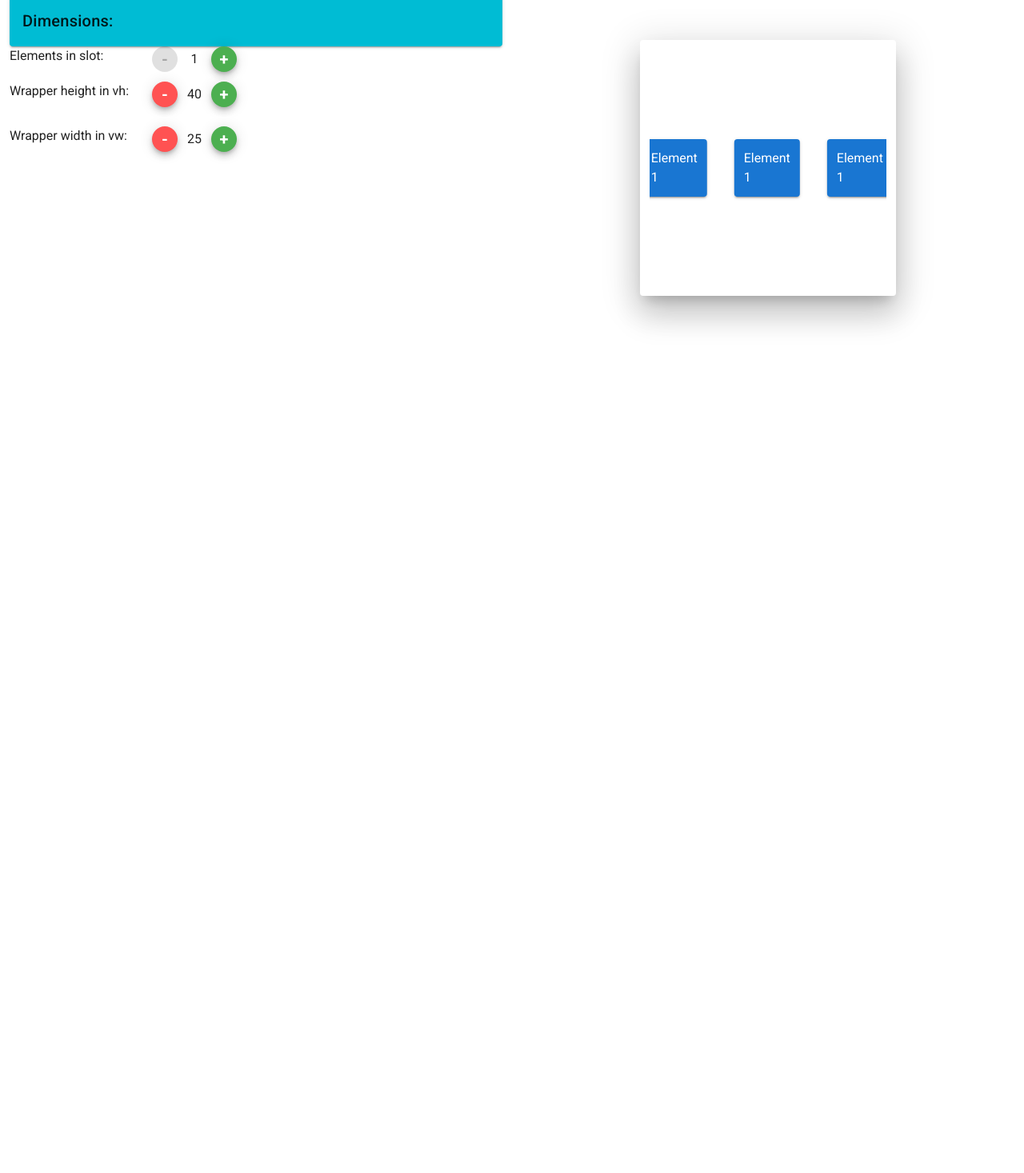
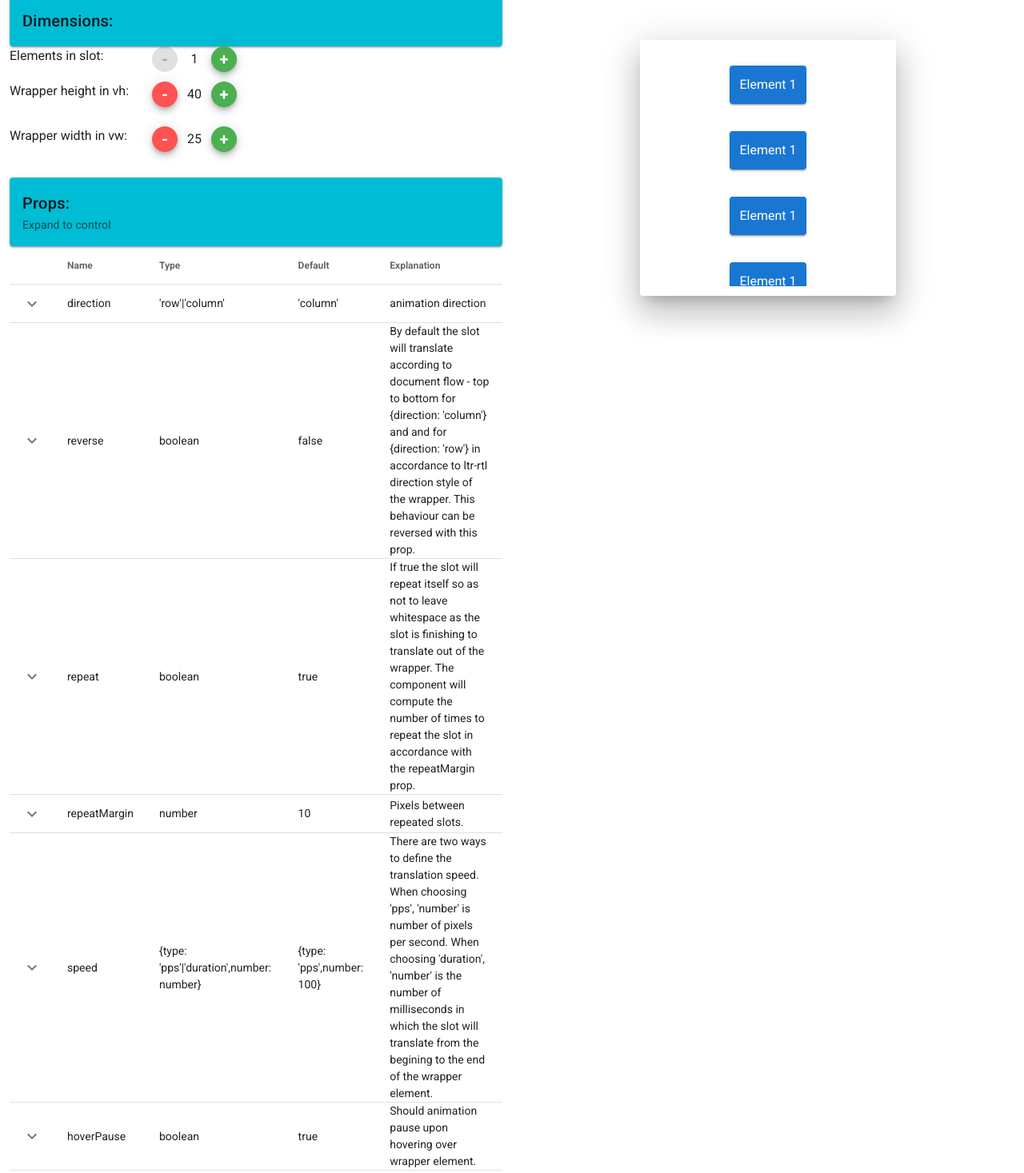
Before and after one commit to YishaiBerg/dynamic-marquee-playground, a Vue app: page / in a window 1280 px wide. Shown: the part 82-1549 px from the top of the page at 80% size. Before the commit the page ends 800 px from the top, so only its background shows below. Built offline with nearby package versions, Linux system fonts and the light colour scheme.

Commit message:
props table and direction

```diff
--- a/src/App.vue
+++ b/src/App.vue
@@ -20,13 +20,20 @@
               :elNum="elNum"
               :width="wrapperWidth"
               :height="wrapperHeight"
+              :direction="direction"
+              @change-direction="direction = $event"
               @change-elnum="changeElNum"
               @change-wrapper-height="wrapperHeight += $event"
               @change-wrapper-width="wrapperWidth += $event"
             />
           </v-col>
           <v-col cols="12" lg="6">
-            <Marquee :elNum="elNum" :wrapperHeight="wrapperHeight" :wrapperWidth="wrapperWidth" />
+            <Marquee
+            :elNum="elNum"
+            :wrapperHeight="wrapperHeight"
+            :wrapperWidth="wrapperWidth"
+            :direction="direction"
+             />
           </v-col>
         </v-row>
       </v-container>
@@ -51,7 +58,8 @@ export default Vue.extend({
   data: () => ({
     elNum: 1,
     wrapperHeight: 40,
-    wrapperWidth: 25
+    wrapperWidth: 25,
+    direction: "column"
   }),
 
   methods: {
--- a/src/components/Controls.vue
+++ b/src/components/Controls.vue
@@ -1,6 +1,8 @@
 <template>
   <div>
-    <v-card color="cyan"><v-card-title>Dimensions:</v-card-title></v-card>
+    <v-card color="cyan">
+      <v-card-title>Dimensions:</v-card-title>
+    </v-card>
     <el-num :elNum="elNum" @change-elnum="$emit('change-elnum', $event)" />
     <wrapper-dimension
       :width="width"
@@ -8,6 +10,16 @@
       @change-width="$emit('change-wrapper-width', $event)"
       @change-height="$emit('change-wrapper-height', $event)"
     />
+    <v-card color="cyan" class="mt-8">
+      <v-card-title>Props:</v-card-title>
+      <v-card-subtitle>Expand to control</v-card-subtitle>
+    </v-card>
+    <v-data-table :items="tableItems" :headers="tableHeaders" hide-default-footer show-expand>
+        <template #expanded-item="{item}">
+<direction @change-direction="$emit('change-direction', $event)"/>
+<!-- hi -->
+        </template>
+    </v-data-table>
   </div>
 </template>
 
@@ -15,12 +27,13 @@
 import Vue from "vue";
 import ElNum from "./ElNum.vue";
 import WrapperDimension from "./WrapperDimension.vue";
-
+import Direction from "./Direction.vue";
 export default Vue.extend({
   name: "controls",
   components: {
     ElNum,
-    WrapperDimension
+    WrapperDimension,
+    Direction
   },
   props: {
     elNum: {
@@ -34,7 +47,65 @@ export default Vue.extend({
     height: {
       type: Number,
       default: 40
+    },
+    direction: {
+        type: String,
+        default: 'column'
     }
-  }
+  },
+  data() {
+      return {
+          tableHeaders: [
+              {text: "Name", value: "name", sortable: false},
+              {text: "Type", value: "type", sortable: false},
+              {text: "Default", value: "default", sortable: false},
+              {text: "Explanation", value: "explanation", sortable: false},
+          ],
+          tableItems: [
+              {
+                  name: "direction",
+                  type: "'row'|'column'",
+                  default: "'column'",
+                  explanation: "animation direction"
+              },
+              {
+                  name: "reverse",
+                  type: "boolean",
+                  default: "false",
+                  explanation: "By default the slot will translate according to document flow - top to bottom for {direction: 'column'} and and for {direction: 'row'} in accordance to ltr-rtl direction style of the wrapper. This behaviour can be reversed with this prop."
+              },
+              {
+                  name: "repeat",
+                  type: "boolean",
+                  default: "true",
+                  explanation: "If true the slot will repeat itself so as not to leave whitespace as the slot is finishing to translate out of the wrapper. The component will compute the number of times to repeat the slot in accordance with the repeatMargin prop."
+              },
+              {
+                  name: "repeatMargin",
+                  type: "number",
+                  default: "10",
+                  explanation: "Pixels between repeated slots."
+              },
+              {
+                  name: "speed",
+                  type: "{type: 'pps'|'duration',number: number}",
+                  default: "{type: 'pps',number: 100}",
+                  explanation: "There are two ways to define the translation speed. When choosing 'pps', 'number' is number of pixels per second. When choosing 'duration', 'number' is the number of milliseconds in which the slot will translate from the begining to the end of the wrapper element."
+              },
+              {
+                  name: "hoverPause",
+                  type: "boolean",
+                  default: "true",
+                  explanation: "Should animation pause upon hovering over wrapper element."
+              },
+              {
+                  name: "pause",
+                  type: "boolean",
+                  default: "false",
+                  explanation: "Use to programmaticlly pause animation."
+              },
+          ]
+      }
+  },
 });
 </script>
--- /dev/null
+++ b/src/components/Direction.vue
@@ -0,0 +1,27 @@
+<template>
+  <div>
+      <div class="d-flex justify-content-center">
+        <v-radio-group :value="direction" @change="$emit('change-direction', $event)">
+          <v-radio label="column" value="column"></v-radio>
+          <v-radio label="row" value="row"></v-radio>
+        </v-radio-group>
+      </div>
+  </div>
+</template>
+
+<script lang="ts">
+import Vue from "vue";
+
+export default Vue.extend({
+  name: "direction",
+  props: {
+    direction: {
+      type: String,
+      default: "column"
+    }
+  }
+});
+</script>
+
+<style scoped>
+</style>
--- a/src/components/Marquee.vue
+++ b/src/components/Marquee.vue
@@ -1,9 +1,21 @@
 <template>
   <div class>
-    <v-card elevation="24" class="pa-3 wrapper" :style="{height: wrapperHeight + 'vh', width: wrapperWidth + 'vw'}">
-      <dynamic-marquee direction="row">
+    <v-card
+      elevation="24"
+      class="pa-3 wrapper"
+      :style="{height: wrapperHeight + 'vh', width: wrapperWidth + 'vw'}"
+    >
+      <dynamic-marquee
+      :direction="direction"
+      >
         <div class="marquee-wrapper">
-          <v-card v-for="i in elNum" :key="i" color="primary" dark class="pa-3 ma-3">Element {{i}}</v-card>
+          <v-card
+            v-for="i in elNum"
+            :key="i"
+            color="primary"
+            dark
+            class="pa-3 ma-3 text-center"
+          >Element {{i}}</v-card>
         </div>
       </dynamic-marquee>
     </v-card>
@@ -32,6 +44,50 @@ export default Vue.extend({
     wrapperWidth: {
       type: Number,
       default: 25
+    },
+    speed: {
+      type: Object,
+      default() {
+        return {
+          type: "pps",
+          number: 100
+        };
+      },
+      validator(val) {
+        return (
+          val.type &&
+          ["pps", "duration"].includes(val.type) &&
+          val.number &&
+          !isNaN(val.number)
+        );
+      }
+    },
+    repeat: {
+      type: Boolean,
+      default: true
+    },
+    repeatMargin: {
+      type: Number,
+      default: 10
+    },
+    hoverPause: {
+      type: Boolean,
+      default: true
+    },
+    pause: {
+      type: Boolean,
+      default: false
+    },
+    direction: {
+      type: String,
+      default: "column",
+      validator(val) {
+        return ["column", "row"].includes(val);
+      }
+    },
+    reverse: {
+      type: Boolean,
+      default: false
     }
   }
 });
```
